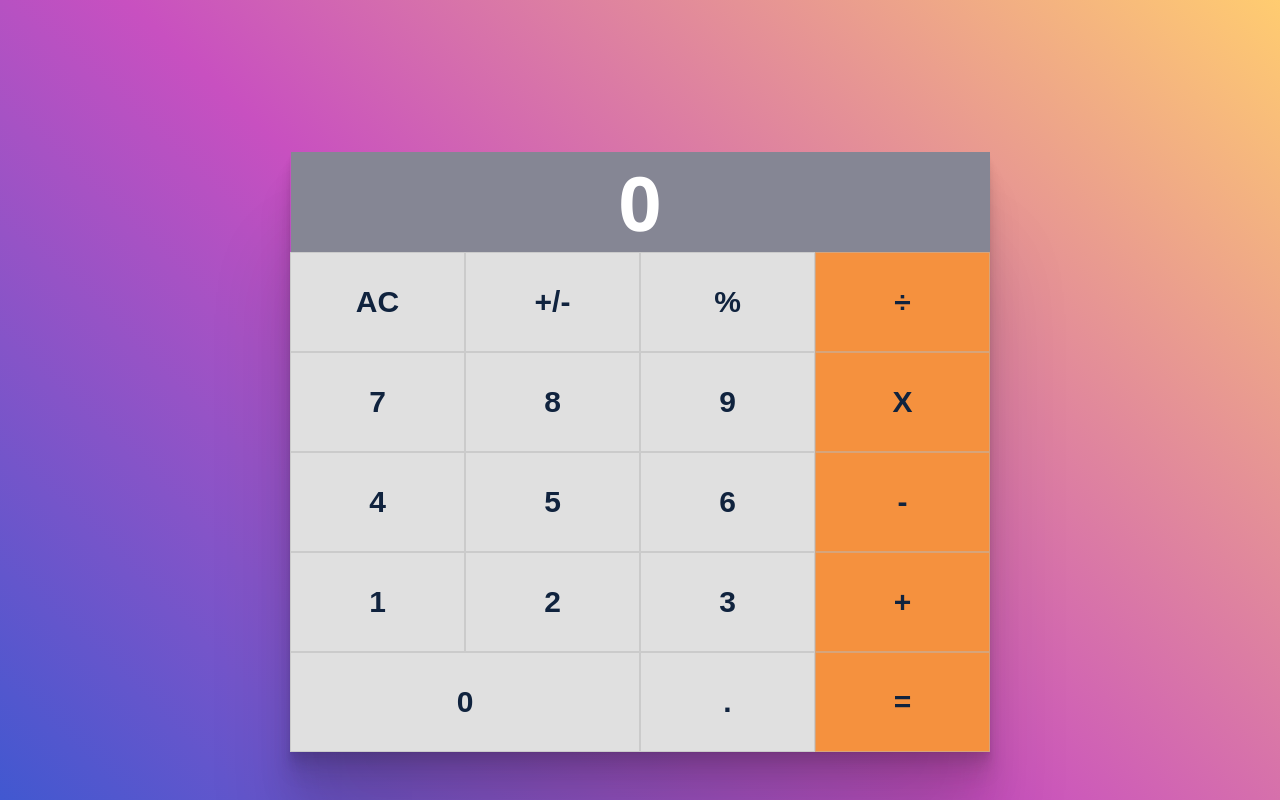
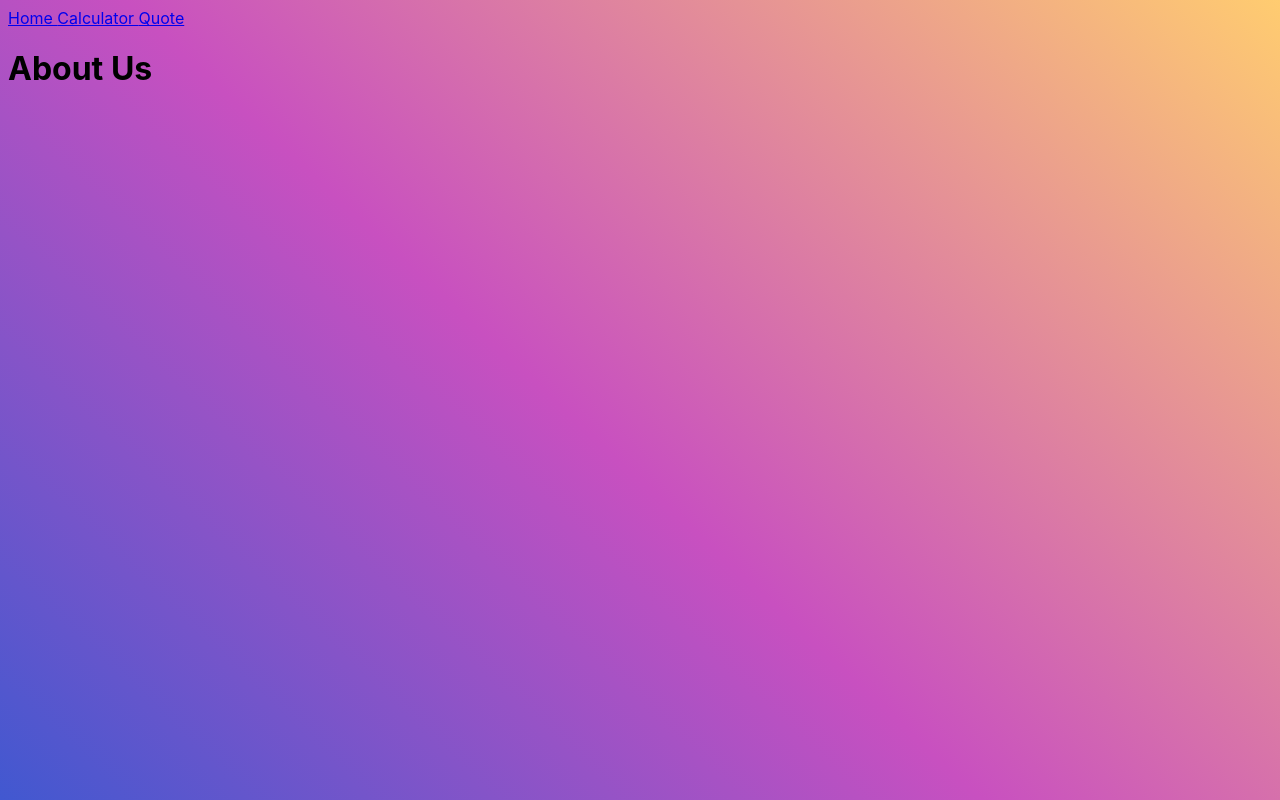
Before and after one commit to Abhigyan001/calculatorReact, a React (Create React App) app: page /quote in a window 1280 px wide. Built offline with nearby package versions, Linux system fonts and the light colour scheme.

Commit message:
Add working links to navigate to respective components

```diff
--- a/src/components/App.js
+++ b/src/components/App.js
@@ -5,6 +5,7 @@ import ButtonPanel from './ButtonPanel';
 import calculate from '../logic/calculate';
 import buttons from '../buttons/buttons';
 import styles from './styles.module.css';
+
 
 class App extends Component {
   constructor(props) {
--- /dev/null
+++ b/src/components/Home.js
@@ -0,0 +1,7 @@
+import React from "react"
+
+function Home() {
+  return <h1>Home</h1>
+}
+
+export default Home
--- a/src/components/Navbar.js
+++ b/src/components/Navbar.js
@@ -5,8 +5,8 @@ function Navbar() {
   return (
     <div>
       <Link to="/">Home </Link>
-      <Link to="/about">Calculator </Link>
-      <Link to="/quote">Quote </Link>
+      <Link to="/Calculator">Calculator </Link>
+      <Link to="/Quote">Quote </Link>
     </div>
   );
 };
--- /dev/null
+++ b/src/components/NewApp.js
@@ -0,0 +1,23 @@
+import React from "react"
+import Navbar from './Navbar'
+import Quote from './Quote'
+import Home from './Home'
+import App from './App'
+import { Route, Switch } from "react-router-dom"
+
+
+
+const NewApp = () => {
+  return (
+    <main>
+      <Navbar />
+      <Switch>
+        <Route path="/" component={Home} exact />
+        <Route path="/calculator" component={App} />
+        <Route path="/quote" component={Quote} />
+      </Switch>
+    </main>
+  )
+}
+
+export default NewApp
--- /dev/null
+++ b/src/components/Quote.js
@@ -0,0 +1,7 @@
+import React from "react"
+
+function Quote() {
+  return <h1>About Us</h1>
+}
+
+export default Quote
--- a/src/index.js
+++ b/src/index.js
@@ -2,12 +2,12 @@
 import React from 'react';
 import ReactDOM from 'react-dom';
 import './index.css';
-import App from './components/App';
+import NewApp from './components/NewApp';
 import { BrowserRouter } from 'react-router-dom';
 
 ReactDOM.render(
   <BrowserRouter>
-    <App />
+    <NewApp />
   </BrowserRouter>,
   document.getElementById('root'),
 );
```
Also changed, not shown: 1 other file (tests, documents, lock files or other folders).
